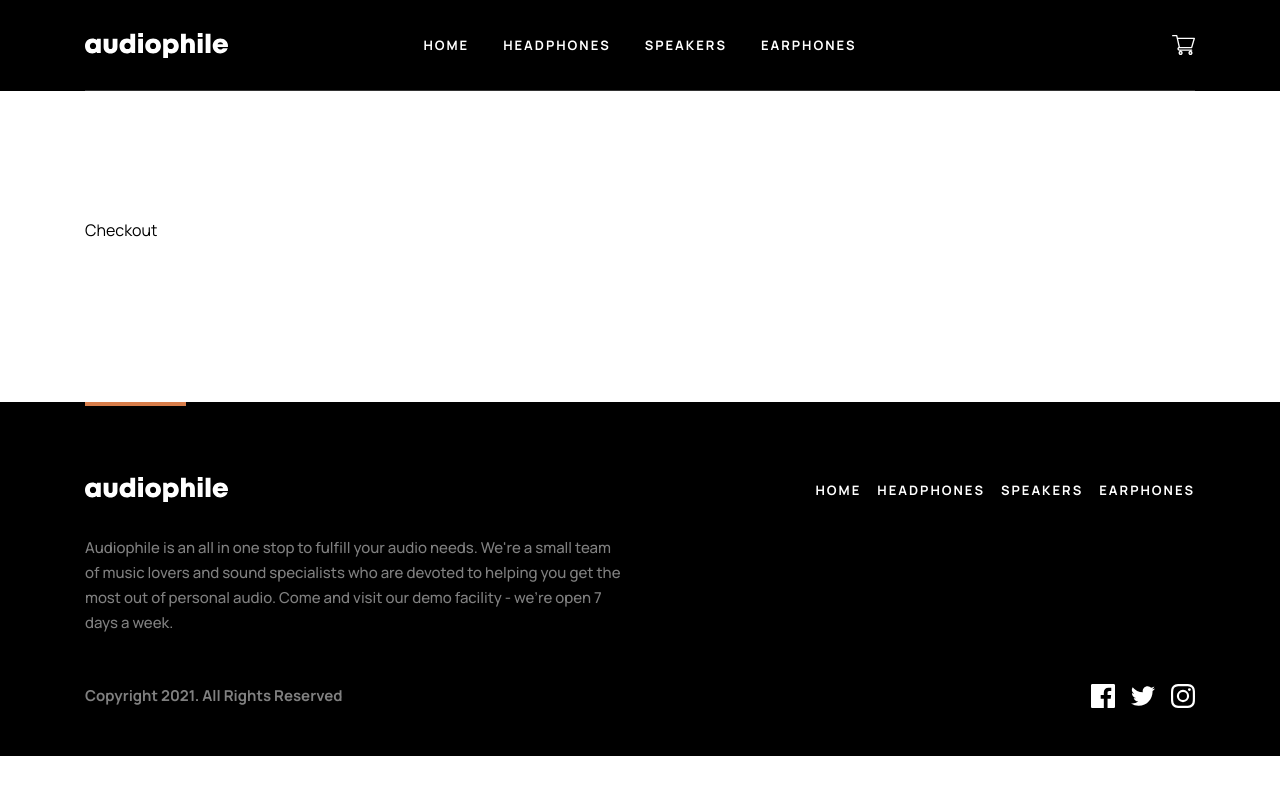
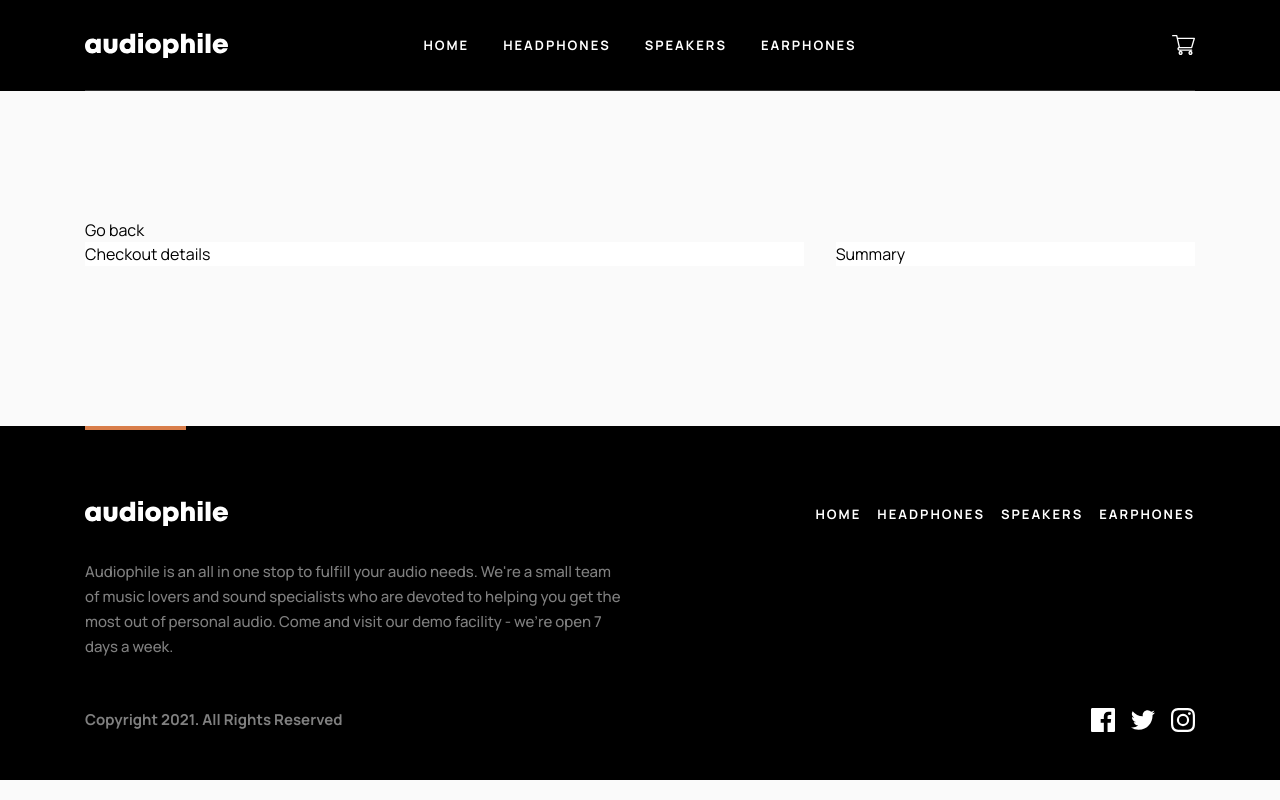
Before and after one commit to LucasWinkler/audiophile-ecommerce, a Next.js app: page /checkout in a window 1280 px wide. Built offline with nearby package versions, Linux system fonts and the light colour scheme; what cva would draw is missing.

Commit message:
Corrected the light background colour on all pages. Started laying out the checkout page

```diff
--- a/src/pages/checkout.tsx
+++ b/src/pages/checkout.tsx
@@ -3,7 +3,15 @@ import Container from "@/components/common/Container";
 export default function Checkout() {
   return (
     <main className="pb-[7.5rem] pt-[calc(6.875rem+var(--navigation-height))] md:pb-[6rem] xl:pb-[10rem] xl:pt-[calc(8rem+var(--navigation-height))]">
-      <Container>Checkout</Container>
+      <Container>
+        <a>Go back</a>
+        <div className="flex flex-col gap-[2rem] xl:flex-row">
+          <div className="back bg-neutral-100 xl:basis-2/3">
+            Checkout details
+          </div>
+          <div className="bg-neutral-100 xl:basis-1/3">Summary</div>
+        </div>
+      </Container>
     </main>
   );
 }
--- a/src/styles/globals.css
+++ b/src/styles/globals.css
@@ -12,6 +12,6 @@
   }
 
   body {
-    @apply min-h-full;
+    @apply min-h-full bg-neutral-300;
   }
 }
```
